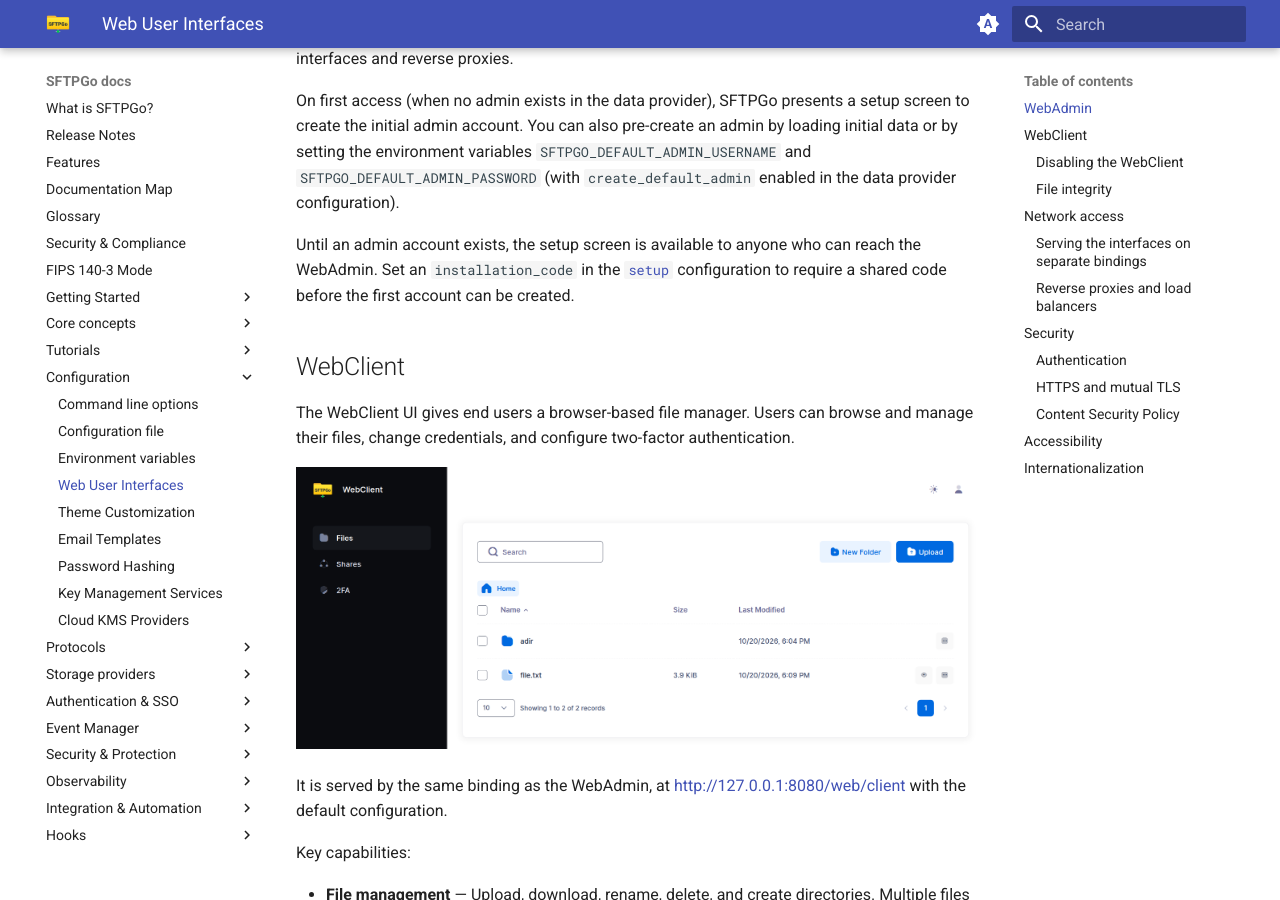
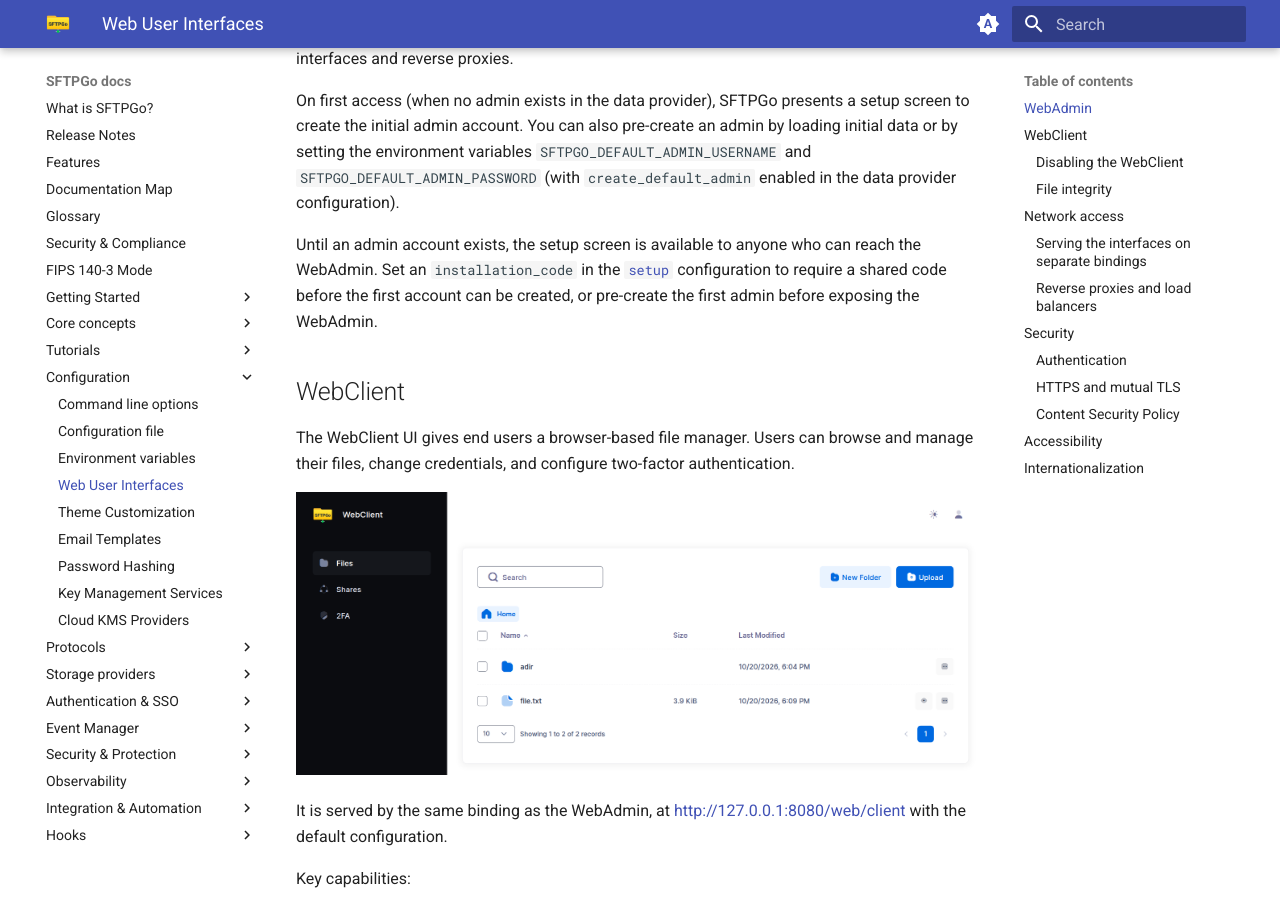
Before and after one commit to sftpgo/docs, an MkDocs documentation site: the page built from docs/web-interfaces.md, in a window 1280 px wide and 900 px high, scrolled down 815 px. Built offline with MkDocs 1.6.1 and Material for MkDocs 9.7.7, drawn with Linux system fonts in a browser that asks for light colours; emoji names are drawn with the system emoji font; the version menu is left out.

Commit message:
improve the note about the firt setup
Signed-off-by: Nicola Murino <nicola.murino@gmail.com>

```diff
--- a/docs/web-interfaces.md
+++ b/docs/web-interfaces.md
@@ -16,7 +16,7 @@ With the default configuration it is served on port `8080`: [http://127.0.0.1:80
 
 On first access (when no admin exists in the data provider), SFTPGo presents a setup screen to create the initial admin account. You can also pre-create an admin by loading initial data or by setting the environment variables `SFTPGO_DEFAULT_ADMIN_USERNAME` and `SFTPGO_DEFAULT_ADMIN_PASSWORD` (with `create_default_admin` enabled in the data provider configuration).
 
-Until an admin account exists, the setup screen is available to anyone who can reach the WebAdmin. Set an `installation_code` in the [`setup`](config-file.md#setup) configuration to require a shared code before the first account can be created.
+Until an admin account exists, the setup screen is available to anyone who can reach the WebAdmin. Set an `installation_code` in the [`setup`](config-file.md#setup) configuration to require a shared code before the first account can be created, or pre-create the first admin before exposing the WebAdmin.
 
 ## WebClient
 
```
